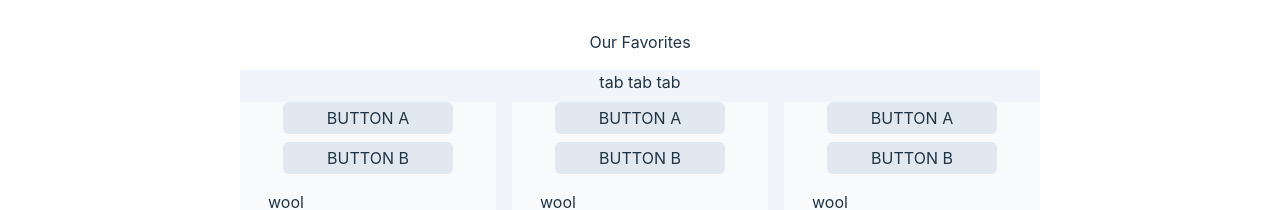
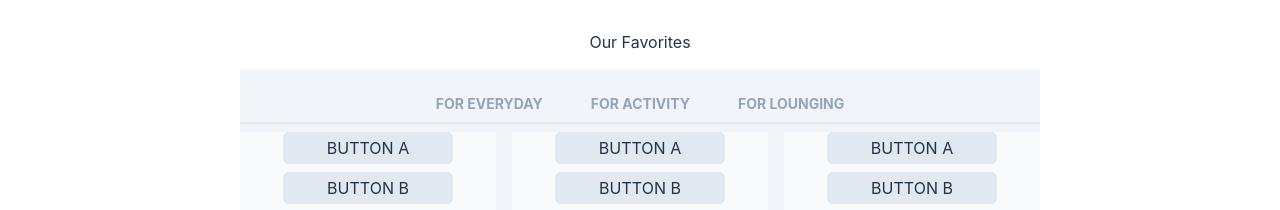
Before and after one commit to Niansyuan/allbirds-copy-site, a Vue app: page /#/ in a window 1280 px wide. Shown: the part 450-660 px from the top of the page. Built offline with nearby package versions, Linux system fonts and the light colour scheme.

Commit message:
Feat: tab component

```diff
--- /dev/null
+++ b/src/components/BasicTab.vue
@@ -0,0 +1,9 @@
+<script setup></script>
+
+<template>
+    <div
+        class="w-full whitespace-nowrap p-6 pb-2 text-sm font-bold text-slate-400 hover:text-slate-600"
+    >
+        <slot></slot>
+    </div>
+</template>
--- a/src/components/CataLogueComponent.vue
+++ /dev/null
@@ -1,30 +0,0 @@
-<script setup>
-import BasicCard from '@/components/BasicCard.vue';
-</script>
-
-<template>
-    <div class="flex flex-col items-center py-10">
-        <div class="py-4">Our Favorites</div>
-        <div class="bg-slate-100">
-            <div class="mb-2 flex items-center justify-center">tab tab tab</div>
-            <div class="flex items-center justify-between gap-4">
-                <BasicCard></BasicCard>
-                <BasicCard></BasicCard>
-                <BasicCard></BasicCard>
-            </div>
-        </div>
-        <!-- <div class="text-lg font-bold text-gray-800">TITLE OF CATALOGUE</div>
-        TABS component
-        <div
-            class="flex w-10/12 items-center justify-center gap-10 border-b-2 border-gray-400 pt-5"
-        >
-            <div class="text-gray-400 hover:text-gray-700">TAB A</div>
-            <div class="text-gray-400 hover:text-gray-700">TAB B</div>
-            <div class="text-gray-400 hover:text-gray-700">TAB C</div>
-        </div>
-        CARDS component
-        <div class="py-5">
-            CARD component
-        </div> -->
-    </div>
-</template>
--- /dev/null
+++ b/src/components/CatalogueComponent.vue
@@ -0,0 +1,24 @@
+<script setup>
+import BasicCard from '@/components/BasicCard.vue';
+import BasicTab from '@/components/BasicTab.vue';
+</script>
+
+<template>
+    <div class="flex flex-col items-center py-10">
+        <div class="py-4">Our Favorites</div>
+        <div class="bg-slate-100">
+            <div class="mb-2 flex items-center justify-center border-b-2">
+                <div class="flex items-center justify-center">
+                    <BasicTab>FOR EVERYDAY</BasicTab>
+                    <BasicTab>FOR ACTIVITY</BasicTab>
+                    <BasicTab>FOR LOUNGING</BasicTab>
+                </div>
+            </div>
+            <div class="flex items-center justify-between gap-4">
+                <BasicCard></BasicCard>
+                <BasicCard></BasicCard>
+                <BasicCard></BasicCard>
+            </div>
+        </div>
+    </div>
+</template>
--- a/src/page/PageHome.vue
+++ b/src/page/PageHome.vue
@@ -1,7 +1,7 @@
 <script setup>
 import NavBar from '@/components/NavBar.vue';
 import BannerComponent from '../components/BannerComponent.vue';
-import CataLogueComponent from '../components/CataLogueComponent.vue';
+import CatalogueComponent from '../components/CatalogueComponent.vue';
 </script>
 
 <template>
@@ -12,7 +12,7 @@ import CataLogueComponent from '../components/CataLogueComponent.vue';
         <BannerComponent />
     </div>
     <div class="h-max w-full">
-        <CataLogueComponent />
+        <CatalogueComponent />
     </div>
     <router-link to="/">Go to Home</router-link>
 </template>
```
